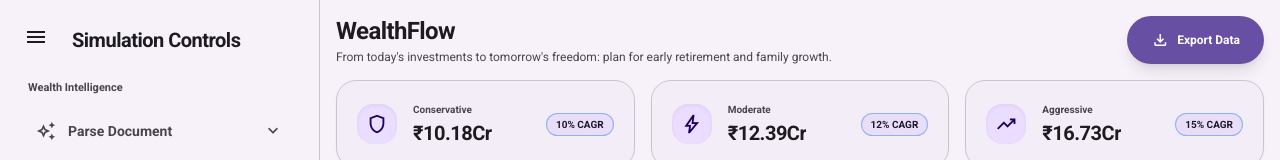
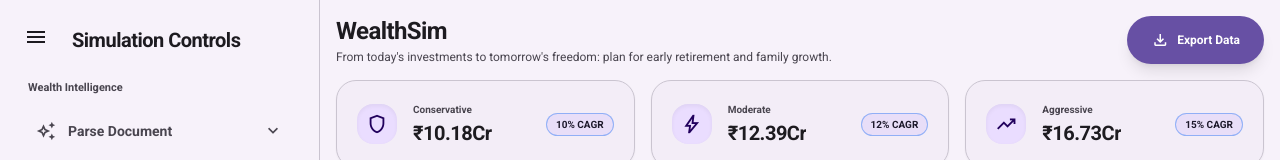
Before and after one commit to JeyaprakashJ/WealthSim, a React (Vite) app: page / in a window 1280 px wide. Shown: the top 160 px of the page. Built offline with nearby package versions, Linux system fonts and the light colour scheme.

Commit message:
refactor wealthflow to wealthsim

```diff
--- a/App.tsx
+++ b/App.tsx
@@ -1,7 +1,7 @@
 
 import React, { useState, useMemo, useCallback, useRef } from 'react';
 import { CURRENCIES, DEFAULT_CONFIG, THEMES } from './constants';
-import { SimulationConfig, CurrencyConfig, CurrencyCode, YearOverride, ThemeId, Theme, LifeEvent } from './types';
+import { SimulationConfig, CurrencyConfig, CurrencyCode, YearOverride, ThemeId, Theme, LifeEvent, YearData } from './types';
 import { runSimulation } from './utils/simulation';
 import { formatCurrency } from './utils/formatters';
 import Sidebar from './components/Sidebar';
@@ -465,7 +465,7 @@ const App: React.FC = () => {
 
         <div className="flex justify-between items-center h-20 px-4 flex-shrink-0">
           <div>
-            <h2 className={`text-2xl font-bold tracking-tight ${theme.tokens.onSurface}`}>WealthFlow</h2>
+            <h2 className={`text-2xl font-bold tracking-tight ${theme.tokens.onSurface}`}>WealthSim</h2>
             <p className={`text-xs mt-0.5 ${theme.tokens.onSurfaceVariant}`}>From today's investments to tomorrow's freedom: plan for early retirement and family growth.</p>
           </div>
           <button
--- a/index.html
+++ b/index.html
@@ -1,35 +1,43 @@
 <!DOCTYPE html>
 <html lang="en">
+
 <head>
     <meta charset="UTF-8">
     <meta name="viewport" content="width=device-width, initial-scale=1.0">
-    <title>WealthFlow Pro - Net Worth Simulator</title>
+    <title>WealthSim - Net Worth Simulator</title>
     <script src="https://cdn.tailwindcss.com"></script>
     <link href="https://fonts.googleapis.com/css2?family=Roboto:wght@300;400;500;700&display=swap" rel="stylesheet">
-    <link href="https://fonts.googleapis.com/css2?family=Material+Symbols+Outlined:opsz,wght,FILL,GRAD@20..48,100..700,0..1,-50..200" rel="stylesheet">
+    <link
+        href="https://fonts.googleapis.com/css2?family=Material+Symbols+Outlined:opsz,wght,FILL,GRAD@20..48,100..700,0..1,-50..200"
+        rel="stylesheet">
     <style>
-        html, body, #root {
+        html,
+        body,
+        #root {
             width: 100%;
             height: 100%;
             margin: 0;
             padding: 0;
         }
+
         body {
             font-family: 'Roboto', sans-serif;
             background-color: #000;
         }
 
         .material-symbols-outlined {
-          font-variation-settings: 'FILL' 0, 'wght' 400, 'GRAD' 0, 'opsz' 24;
+            font-variation-settings: 'FILL' 0, 'wght' 400, 'GRAD' 0, 'opsz' 24;
         }
 
         ::-webkit-scrollbar {
             width: 6px;
             height: 6px;
         }
+
         ::-webkit-scrollbar-track {
-            background: rgba(0,0,0,0.1);
+            background: rgba(0, 0, 0, 0.1);
         }
+
         ::-webkit-scrollbar-thumb {
             background: #49454f;
             border-radius: 10px;
@@ -59,13 +67,26 @@
         }
 
         @keyframes scan-vertical {
-          0% { transform: translateY(-100%); opacity: 0; }
-          20% { opacity: 1; }
-          80% { opacity: 1; }
-          100% { transform: translateY(400%); opacity: 0; }
+            0% {
+                transform: translateY(-100%);
+                opacity: 0;
+            }
+
+            20% {
+                opacity: 1;
+            }
+
+            80% {
+                opacity: 1;
+            }
+
+            100% {
+                transform: translateY(400%);
+                opacity: 0;
+            }
         }
     </style>
-<script type="importmap">
+    <script type="importmap">
 {
   "imports": {
     "react-dom/": "https://esm.sh/react-dom@^19.2.4/",
@@ -82,10 +103,12 @@
   }
 }
 </script>
-<link rel="stylesheet" href="/index.css">
+    <link rel="stylesheet" href="/index.css">
 </head>
+
 <body>
     <div id="root"></div>
-<script type="module" src="/index.tsx"></script>
+    <script type="module" src="/index.tsx"></script>
 </body>
+
 </html>
--- a/metadata.json
+++ b/metadata.json
@@ -1,5 +1,5 @@
 {
-  "name": "WealthFlow",
+  "name": "WealthSim",
   "description": "A premium Fintech net worth and wealth simulator with real-time projections, RSU tracking, and multi-scenario investment modeling.",
   "requestFramePermissions": []
 }
--- a/package.json
+++ b/package.json
@@ -1,5 +1,5 @@
 {
-  "name": "wealthflow-pro",
+  "name": "wealthsim",
   "private": true,
   "version": "0.0.0",
   "type": "module",
--- a/utils/exportHandler.ts
+++ b/utils/exportHandler.ts
@@ -40,7 +40,7 @@ export const exportData = async (
 
   // 2. Create JSON Config Content
   const metadata = {
-    app: 'WealthFlow Pro',
+    app: 'WealthSim',
     version: '1.0',
     exportDate: new Date().toISOString(),
     config: config,
@@ -55,7 +55,7 @@ export const exportData = async (
   const url = window.URL.createObjectURL(blob);
   const a = document.createElement('a');
   a.href = url;
-  a.download = `WealthFlow_Export_${dateStr}.zip`;
+  a.download = `WealthSim_Export_${dateStr}.zip`;
   a.click();
   window.URL.revokeObjectURL(url);
 };
--- a/utils/pdfGenerator.ts
+++ b/utils/pdfGenerator.ts
@@ -21,7 +21,7 @@ export const generateReport = async (
     doc.setTextColor(theme.isDark ? 230 : 29, theme.isDark ? 225 : 27, theme.isDark ? 229 : 32);
     doc.setFontSize(24);
     doc.setFont('helvetica', 'bold');
-    doc.text('WealthFlow Pro', margin, 25);
+    doc.text('WealthSim', margin, 25);
     doc.setFontSize(10);
     doc.setFont('helvetica', 'normal');
     doc.text(title, margin, 33);
@@ -73,7 +73,7 @@ export const generateReport = async (
   doc.setFont('courier', 'normal');
 
   const metadata = {
-    app: 'WealthFlow Pro',
+    app: 'WealthSim',
     version: '1.0',
     exportDate: new Date().toISOString(),
     config: config,
@@ -85,5 +85,5 @@ export const generateReport = async (
   doc.text(splitMetadata, margin, 55);
 
   const dateStr = new Date().toISOString().split('T')[0];
-  doc.save(`WealthFlow_Export_${dateStr}.pdf`);
+  doc.save(`WealthSim_Export_${dateStr}.pdf`);
 };
```
Also changed, not shown: 1 other file (tests, documents, lock files or other folders). Lines whose indentation alone changed are shown as unchanged.
